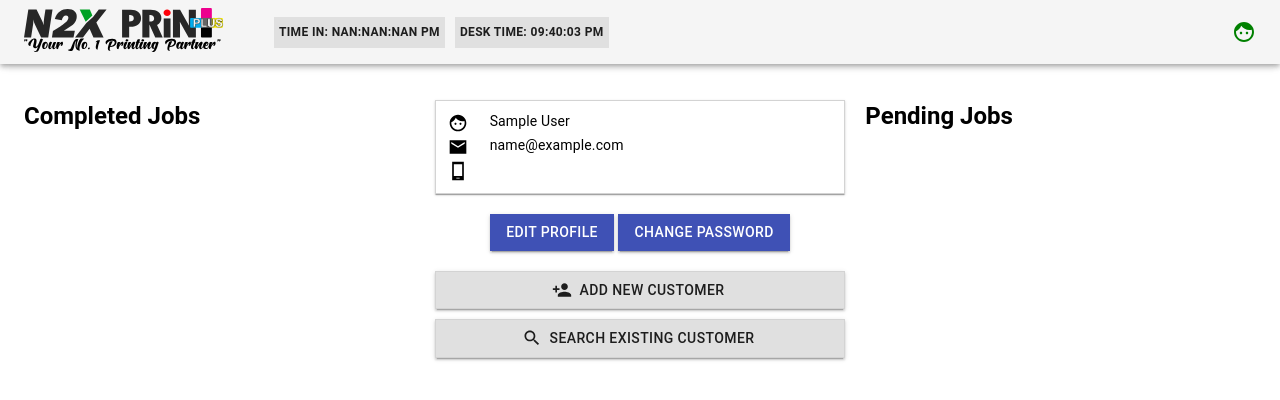
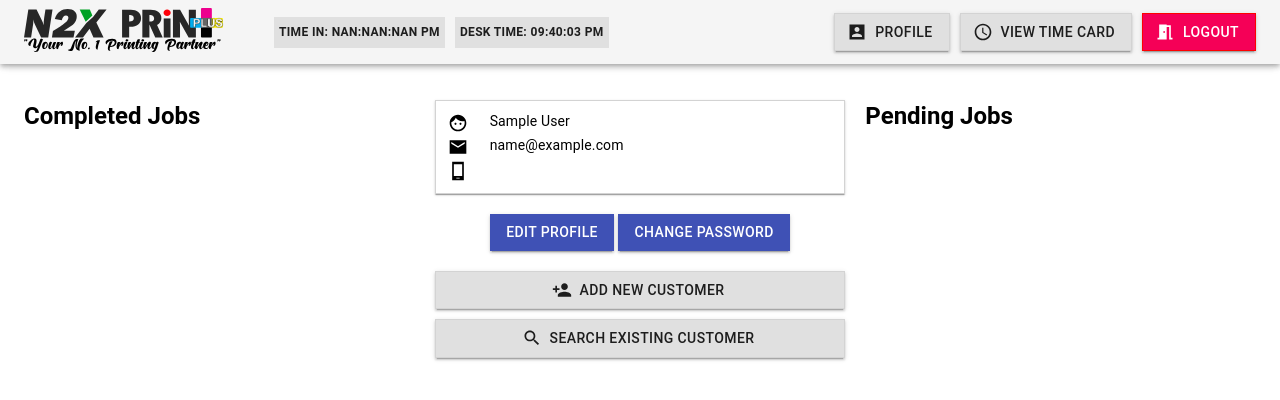
Before and after one commit to batanj/typescript-react-n2xprintplus, a React (Create React App) app: page / in a window 1280 px wide. Shown: the top 400 px of the page. Built offline with nearby package versions, Linux system fonts and the light colour scheme; sample sign-in values are in the browser's storage.

Commit message:
Changed nav menu component

```diff
--- a/src/components/NavMenu.tsx
+++ b/src/components/NavMenu.tsx
@@ -1,111 +1,51 @@
-import React, { useContext, useState } from "react";
-import {
-  IconButton,
-  Divider,
-  Menu,
-  MenuItem,
-  Box,
-  ListItemIcon,
-} from "@material-ui/core";
-import {
-  FaceSharp,
-  PersonAddSharp,
-  SearchSharp,
-  AccountBoxSharp,
-  ScheduleSharp,
-  MeetingRoomSharp,
-} from "@material-ui/icons";
+import React, { useContext } from "react";
+import AccountBoxSharp from "@material-ui/icons/AccountBoxSharp";
+import ScheduleSharp from "@material-ui/icons/ScheduleSharp";
+import MeetingRoomSharp from "@material-ui/icons/MeetingRoomSharp";
+import Button from "@material-ui/core/Button";
+import makeStyles from "@material-ui/styles/makeStyles";
 import auth from "../services/authService";
 import UserContext from "../contexts/UserContext";
 import { RouteComponentProps } from "react-router-dom";
 
+const useStyles = makeStyles({
+  btn: { borderRadius: 0, border: "1px solid lightgray" },
+  btnRed: { borderColor: "red" },
+  btnMargin: { marginLeft: 10 },
+});
+
 const NavMenu: React.FC<RouteComponentProps> = ({ ...props }) => {
   const user = useContext(UserContext);
   const { history } = props;
-  const [anchorEl, setAnchorEl] = useState<Element | null>(null);
-  const menuItems = [
-    {
-      label: "Add New Customer",
-      onClick: () => {
-        history.push("/customers/add-new");
-        setAnchorEl(null);
-      },
-      icon: <PersonAddSharp />,
-    },
-    {
-      label: "Search Existing Customer",
-      onClick: () => {
-        history.push("/customers/search");
-        setAnchorEl(null);
-      },
-      icon: <SearchSharp />,
-    },
-    {
-      label: "divider",
-    },
-    {
-      label: "Profile",
-      onClick: () => {
-        history.push("/");
-        setAnchorEl(null);
-      },
-      icon: <AccountBoxSharp />,
-    },
-    {
-      label: "View Time Card",
-      onClick: () => {
-        history.push("/view-time-card");
-        setAnchorEl(null);
-      },
-      icon: <ScheduleSharp />,
-    },
-    {
-      label: "Logout",
-      onClick: () => {
-        auth.logoutUser(user);
-        setAnchorEl(null);
-      },
-      icon: <MeetingRoomSharp />,
-    },
-  ];
+  const styles = useStyles();
 
   return (
     <>
-      <IconButton
-        edge="end"
-        aria-label="profile"
-        color="inherit"
-        aria-controls="user-menu"
-        aria-haspopup="true"
-        onClick={(e) => setAnchorEl(e.currentTarget)}
+      <Button
+        startIcon={<AccountBoxSharp />}
+        variant="contained"
+        className={styles.btn}
+        onClick={() => history.push("/")}
       >
-        <FaceSharp style={{ color: "Green", fontSize: 24 }} />
-      </IconButton>
-      <Menu
-        id="user-menu"
-        anchorEl={anchorEl}
-        keepMounted
-        open={Boolean(anchorEl)}
-        onClose={() => setAnchorEl(null)}
-      />
-      <Menu
-        id="user-menu"
-        anchorEl={anchorEl}
-        keepMounted
-        open={Boolean(anchorEl)}
-        onClose={() => setAnchorEl(null)}
+        Profile
+      </Button>
+      <Button
+        startIcon={<ScheduleSharp />}
+        variant="contained"
+        className={[styles.btn, styles.btnMargin].join(" ")}
+        onClick={() => history.push("/view-time-card")}
       >
-        {menuItems.map(({ onClick = () => {}, label, icon = null }) =>
-          label === "divider" ? (
-            <Divider key={label} />
-          ) : (
-            <MenuItem style={{ fontSize: 14 }} onClick={onClick} key={label}>
-              <ListItemIcon>{icon}</ListItemIcon>
-              <Box marginLeft={-4}>{label}</Box>
-            </MenuItem>
-          )
-        )}
-      </Menu>
+        View Time Card
+      </Button>
+      <Button
+        startIcon={<MeetingRoomSharp />}
+        variant="contained"
+        color="secondary"
+        className={[styles.btn, styles.btnMargin, styles.btnRed].join(" ")}
+        onClick={() => auth.logoutUser(user)}
+      >
+        Logout
+      </Button>
     </>
   );
 };
```
